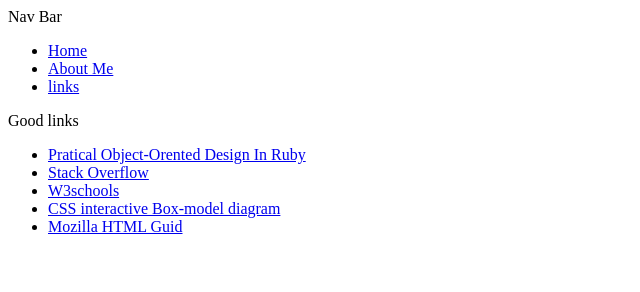
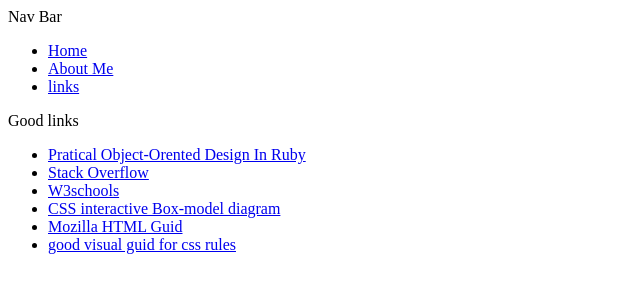
Before and after one commit to shawnpoconnor/shawnpoconnor.github.io, a plain HTML site: page links.html in a window 1280 px wide. Shown: the whole page, without its empty margins (0-640 px from the left). Drawn offline with Linux system fonts and the light colour scheme.

Commit message:
adds css tricks link to links.html

```diff
--- a/links.html
+++ b/links.html
@@ -18,6 +18,7 @@
   <li><a href="http://www.w3schools.com">W3schools</a></li>
   <li><a href="http://codepen.io/carolineartz/full/ogVXZj/">CSS interactive Box-model diagram</a></li>
   <li><a href="https://developer.mozilla.org/en-US/docs/Web/Guide/HTML/Forms">Mozilla HTML Guid</a></li>
+  <li><a href="https://css-tricks.com">good visual guid for css rules</a></li>
 </ul>
 </body>
 </html>
```
